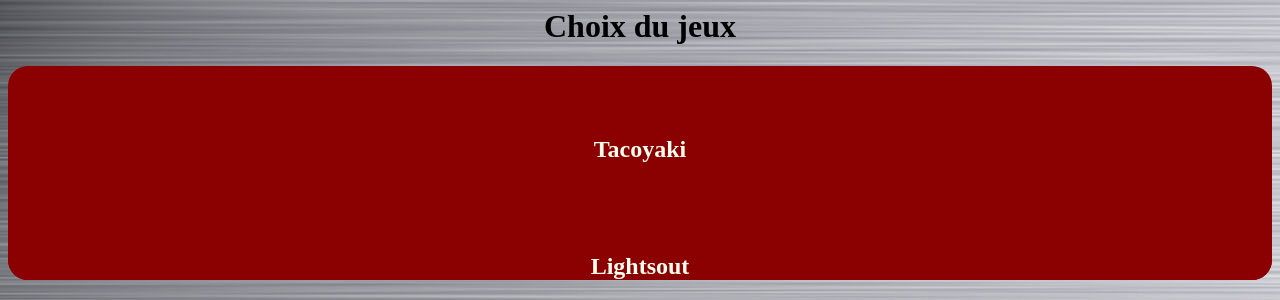
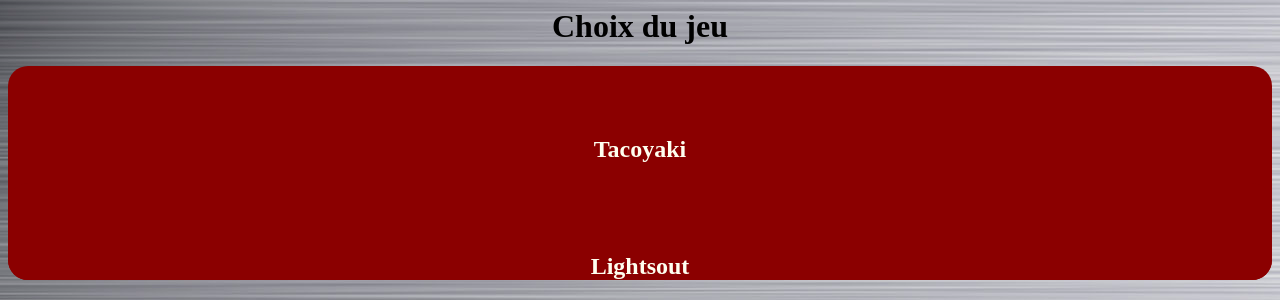
Before and after one commit to Funigtor/projet-cir1, a PHP site: page /new.php in a window 1280 px wide. Shown: the top 300 px of the page. Run offline with PHP 8.4, Linux system fonts and the light colour scheme.

Commit message:
Fix a typo

```diff
--- a/new.php
+++ b/new.php
@@ -6,7 +6,7 @@
                     <link rel="stylesheet" type="text/css" href="./style.css"/>
     </head>
     <body>
-        <h1>Choix du jeux</h1>
+        <h1>Choix du jeu</h1>
             <div class="link">
                 <a href="newT.php"><h2>Tacoyaki</h2></a>
             <div/>
```
